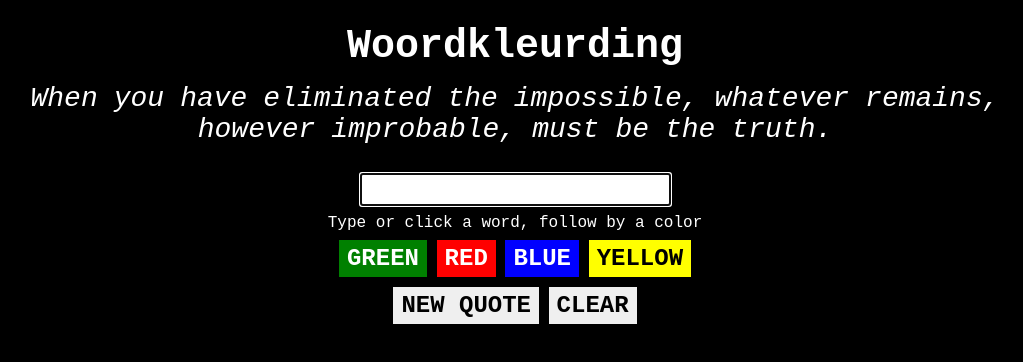
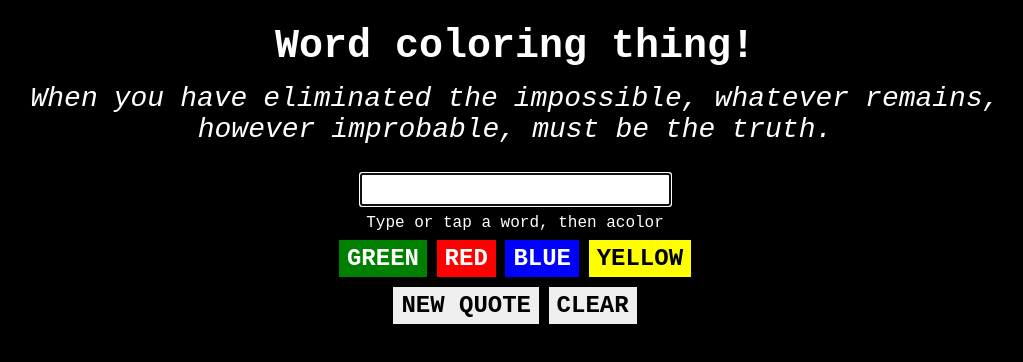
Before and after one commit to jessenortier/woordkleurding, a plain HTML site: page index.html in a window 1280 px wide. Shown: the whole page, without its empty margins (125-1148 px from the left). Drawn offline with Linux system fonts and the light colour scheme.

Commit message:
updated message

```diff
--- a/index.html
+++ b/index.html
@@ -8,7 +8,7 @@
   <script src="script.js" defer></script>
 </head>
 <body>
-  <h1>Woordkleurding</h1>
+  <h1>Word coloring thing!</h1>
   <p id="quote"></p>
   <div>
     <input type="text" autocapitalize="off" id="typed-value" spellcheck="false"/>
@@ -16,8 +16,8 @@
     <button type="button" id="green" class="green">Green</button>
     <button type="button" id="red" class="red">Red</button>
     <button type="button" id="blue" class="blue">Blue</button>
-    <button type="button" id="yellow" class="yellow">Yellow</button>
-    <br/><button type="button" id="refresh">new quote</button>
+    <button type="button" id="yellow" class="yellow">Yellow</button><br/>
+    <button type="button" id="refresh">new quote</button>
     <button type="button" id="clear">clear</button>
   </div>
 
--- a/script.js
+++ b/script.js
@@ -26,7 +26,7 @@ function printQuote() {
     document.getElementById('typed-value').value = "";
 
     //set initial message
-    document.getElementById('message').innerText = "Type or click a word, follow by a color";
+    document.getElementById('message').innerText = "Type or tap a word, then acolor";
     makeWordsClickable();
 }
 
```
